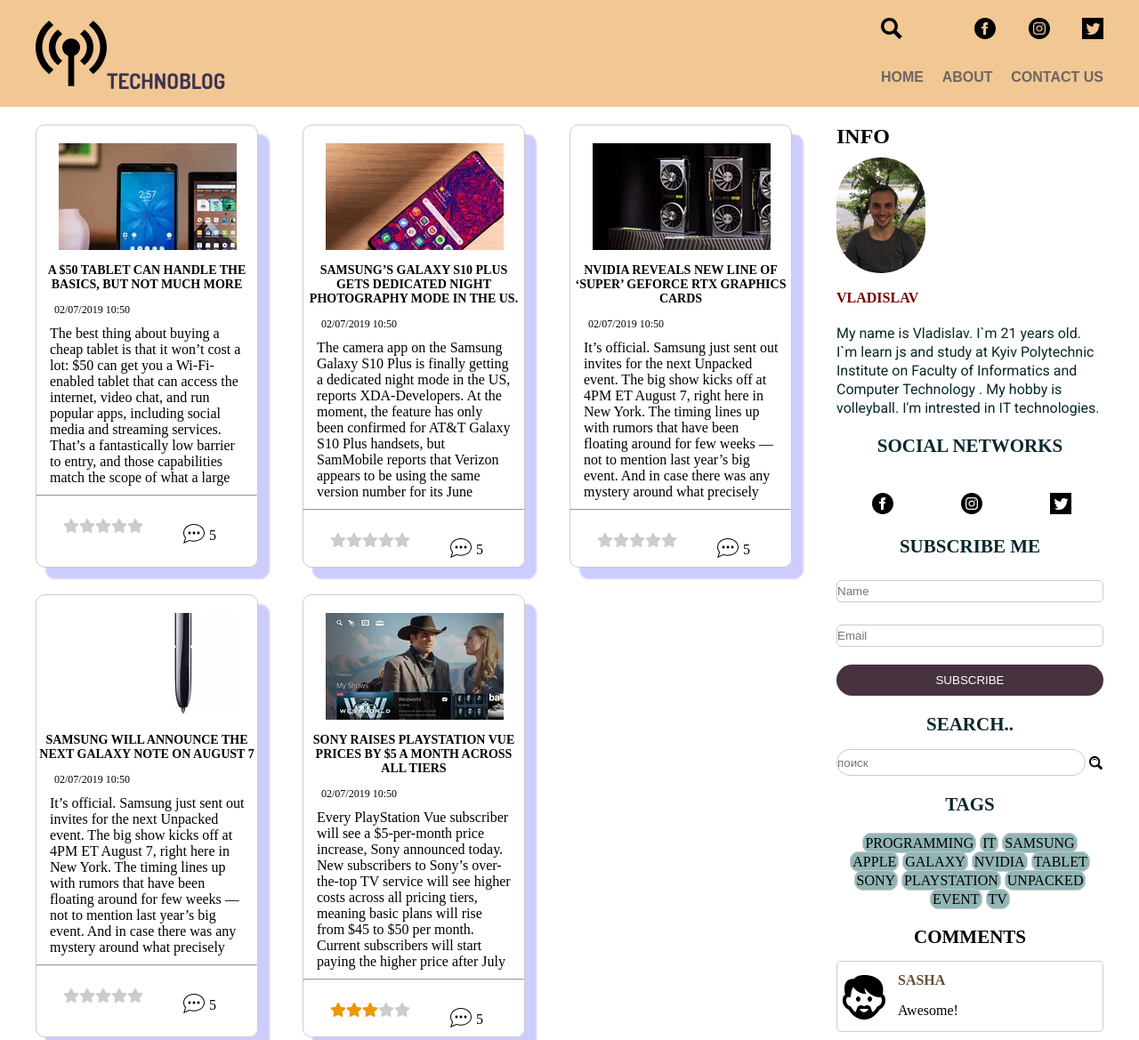
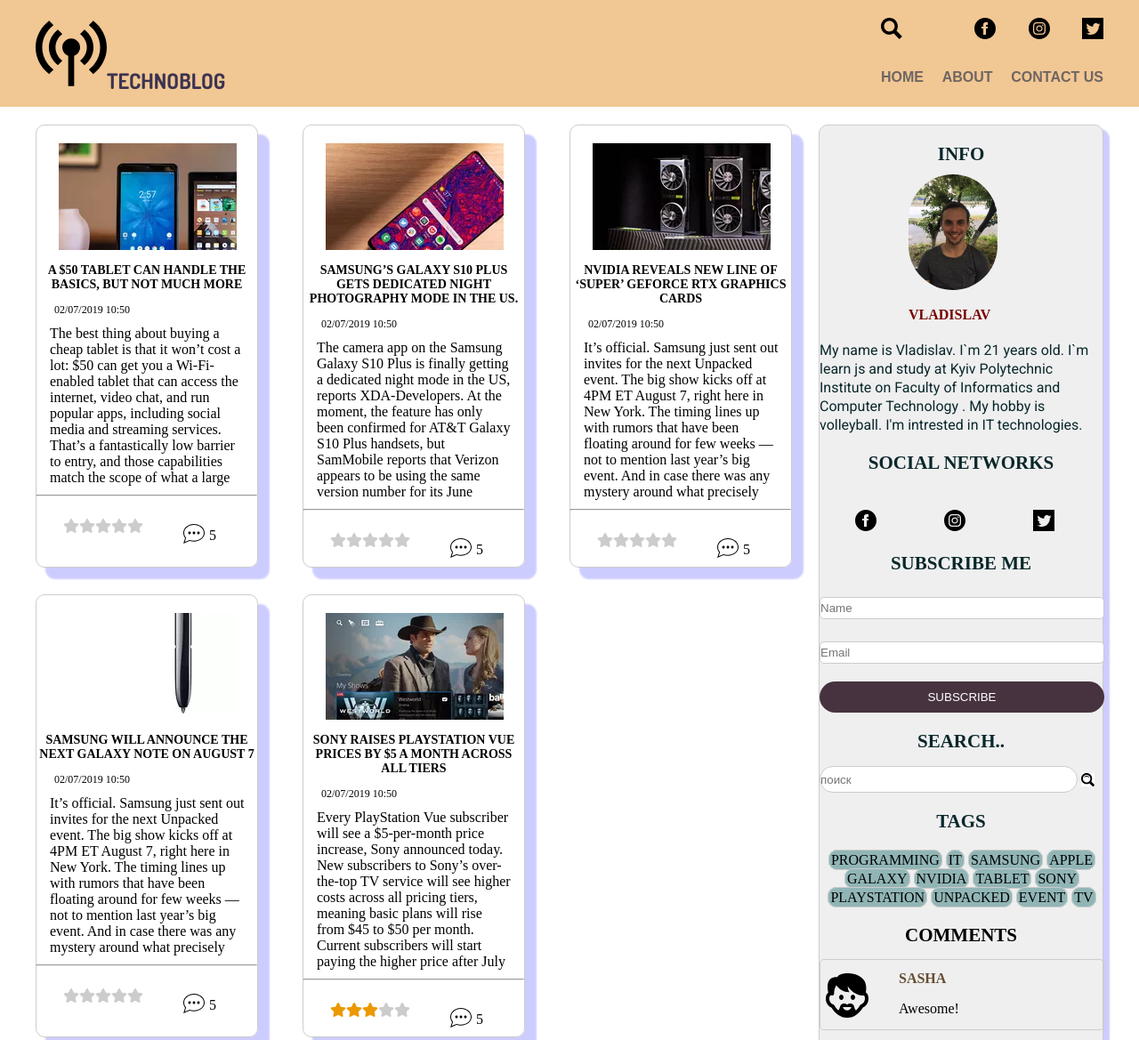
Before and after one commit to vladossuper/technoblog, a website: page index.html in a window 1280 px wide. Shown: the top 1169 px of the page at 89% size. Drawn offline with Linux system fonts and the light colour scheme.

Commit message:
fix bugs

```diff
--- a/scss/blocks/aside.scss
+++ b/scss/blocks/aside.scss
@@ -1,19 +1,31 @@
 aside {
     margin-top: 20px;
     // border: 1px solid#000;
-    width: 300px;
+    width: 320px;
+    border: 1px solid #ccc;
+    border-radius: 10px;
+    background-color:#efefef;
+    box-shadow: 6px 6px 2px 1px rgba(0, 0, 255, .2);
 }
 .author-title {
     text-transform: uppercase;
     font-weight: bold;
+    text-transform: uppercase;
+    margin-top: 20px;
+    text-align: center;
+    font-size: 21px;
+    color: #0a272b;
+
 }
 .author-img {
+    margin-left: 100px;
     width: 100px;
     height: 130px;
     border-radius: 100px;
     margin-top: 10px;
 }
 .author-name {
+    margin-left: 100px;
     margin-top: 15px;
     text-transform: uppercase;
     color: #770000;
@@ -82,11 +94,11 @@
 }
 
 .subscribe-author {
-    width: 300px;
+    width: 320px;
 
 }
 .subscriber-name, .subscriber-email {
-    width: 300px;
+    width: 320px;
     margin-top: 25px;
     height: 25px;
     border: 1px solid #ccc;
@@ -97,7 +109,7 @@
     text-transform: uppercase;
     border: none;
     background: #47333f;
-    width: 300px;
+    width: 320px;
     color: #fff;
     border-radius: 50px;
     text-align: center;
@@ -116,7 +128,7 @@
     color: #0a272b;
 }
 .search-input {
-    width: 280px;
+    width: 290px;
     border: 1px solid #ccc;
     border-radius: 50px;
     height: 30px;
@@ -154,7 +166,7 @@
 }
 .tags {
     margin-top: 20px;
-    width: 300px;
+    width: 320px;
     text-align: center;
 }
 .tags-item {
@@ -179,7 +191,7 @@
 }
 .comments-list {
     list-style: none;
-    width: 300px;
+    width: 320px;
 }
 .comment {
     border: 1px solid #ccc;
--- a/scss/blocks/footer.scss
+++ b/scss/blocks/footer.scss
@@ -18,9 +18,9 @@
         text-decoration: none;
         color: #3c3351;
     }
-    img {
-        width: 45px;
-        height: 45px;
+    :hover {
+        cursor: pointer;
+        color:#39643a;
     }
 }
 .footer-contacts {
--- a/scss/blocks/header.scss
+++ b/scss/blocks/header.scss
@@ -205,7 +205,7 @@
         position: absolute;
         width: 300px;
         margin: -110px 0px 0 -150px;
-        padding: 170px;
+        padding: 100vh 170px;
         padding-top: 125px;
 
         background: #ededed;
@@ -353,7 +353,7 @@
         position: absolute;
         width: 200px;
         margin: -110px 0px 0 -150px;
-        padding: 170px;
+        padding: 100vh 170px;
         padding-top: 125px;
 
         background: #ededed;
--- a/scss/blocks/main.scss
+++ b/scss/blocks/main.scss
@@ -2,21 +2,15 @@
     box-sizing: border-box;
 }
 .card-wrapper {
-    // border: 1px solid #000;
     width: 870px;
 }
 
 .card-list {
-    // display: flex;
-    // width: 870px;
-    // justify-content: space-between;
-    // flex-wrap: wrap;
     margin-top: 20px;
     display: grid;
     grid-template-columns: repeat(auto-fill, minmax(250px, 1fr));
     grid-gap: 30px;
     grid-area: col-end;
-    // justify-content: space-between;
     list-style: none;
 }
 
```
Also changed, not shown: css/blocks/aside.css, css/blocks/footer.css, css/blocks/header.css, css/blocks/main.css, css/style.css.
